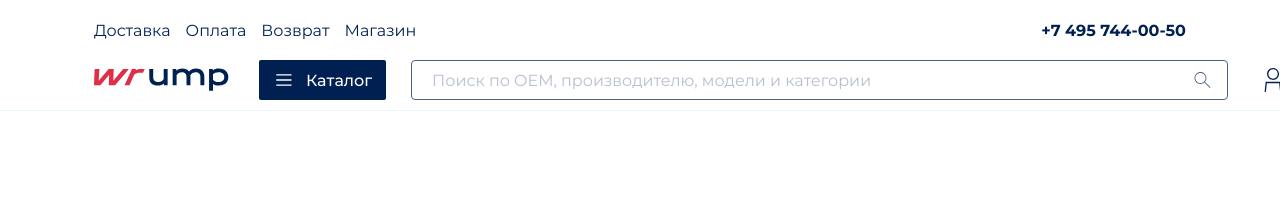
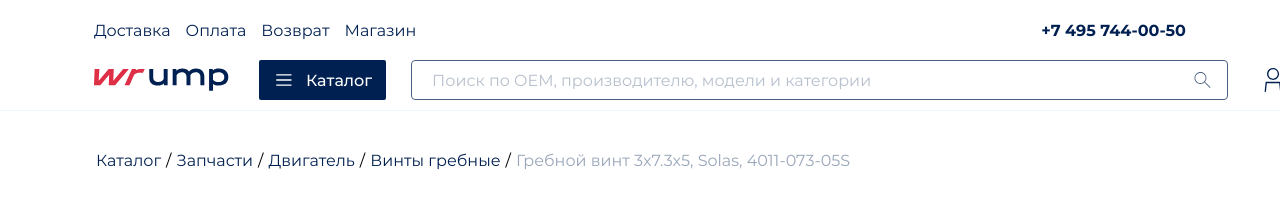
Before and after one commit to Tom-Pepper/guys-agency-test-task, a plain HTML site: page src/index.html in a window 1280 px wide. Shown: the top 208 px of the page. Drawn offline with Linux system fonts and the light colour scheme.

Commit message:
dev: реализация блока с хлебными крошками

```diff
--- /dev/null
+++ b/src/blocks/breadcrumbs/__crump/_current/breadcrumbs__crumb_current.css
@@ -0,0 +1,3 @@
+.breadcrumbs__crumb_current {
+ color: #99A6B9;
+}
--- /dev/null
+++ b/src/blocks/breadcrumbs/__crump/breadcrumbs__crumb.css
@@ -0,0 +1,7 @@
+.breadcrumbs__crumb {
+  padding-right: 5px;
+}
+
+.breadcrumbs__crumb:last-child {
+  padding-right: 0;
+}
--- /dev/null
+++ b/src/blocks/breadcrumbs/__list/breadcrumbs__list.css
@@ -0,0 +1,7 @@
+.breadcrumbs__list {
+  padding: 0;
+  margin: 0;
+  display: flex;
+  text-decoration: none;
+  list-style: none;
+}
--- /dev/null
+++ b/src/blocks/breadcrumbs/breadcrumbs.css
@@ -0,0 +1,4 @@
+.breadcrumbs {
+  padding: 39px 96px 20px;
+  display: flex;
+}
--- a/src/index.html
+++ b/src/index.html
@@ -37,6 +37,17 @@
         </div>
       </div>
     </header>
+     <section class="breadcrumbs">
+       <ul class="breadcrumbs__list">
+         <li class="breadcrumbs__crumb"><a href="#" class="breadcrumbs__crumb header__link">Каталог</a><span>/</span></li>
+         <li class="breadcrumbs__crumb"><a href="#" class="breadcrumbs__crumb header__link">Запчасти</a><span>/</span></li>
+         <li class="breadcrumbs__crumb"><a href="#" class="breadcrumbs__crumb header__link">Двигатель</a><span>/</span></li>
+         <li class="breadcrumbs__crumb"><a href="#" class="breadcrumbs__crumb header__link">Винты гребные</a><span>/</span></li>
+         <li class="breadcrumbs__crumb">
+           <a href="#" class="breadcrumbs__crumb breadcrumbs__crumb_current header__link">Гребной винт 3x7.3x5, Solas, 4011-073-05S</a>
+         </li>
+       </ul>
+     </section>
   </div>
 </body>
 </html>
--- a/src/pages/index.css
+++ b/src/pages/index.css
@@ -21,3 +21,9 @@
 @import url(../blocks/header/__catalog-search-cart/header__catalog-search-cart.css);
 @import url(../blocks/header/__input-wrapper/header__input-wrapper.css);
 @import url(../blocks/header/__account-wrapper/header__account-wrapper.css);
+
+/* Breadcrumbs styles */
+@import url(../blocks/breadcrumbs/breadcrumbs.css);
+@import url(../blocks/breadcrumbs/__list/breadcrumbs__list.css);
+@import url(../blocks/breadcrumbs/__crump/breadcrumbs__crumb.css);
+@import url(../blocks/breadcrumbs/__crump/_current/breadcrumbs__crumb_current.css);
```
